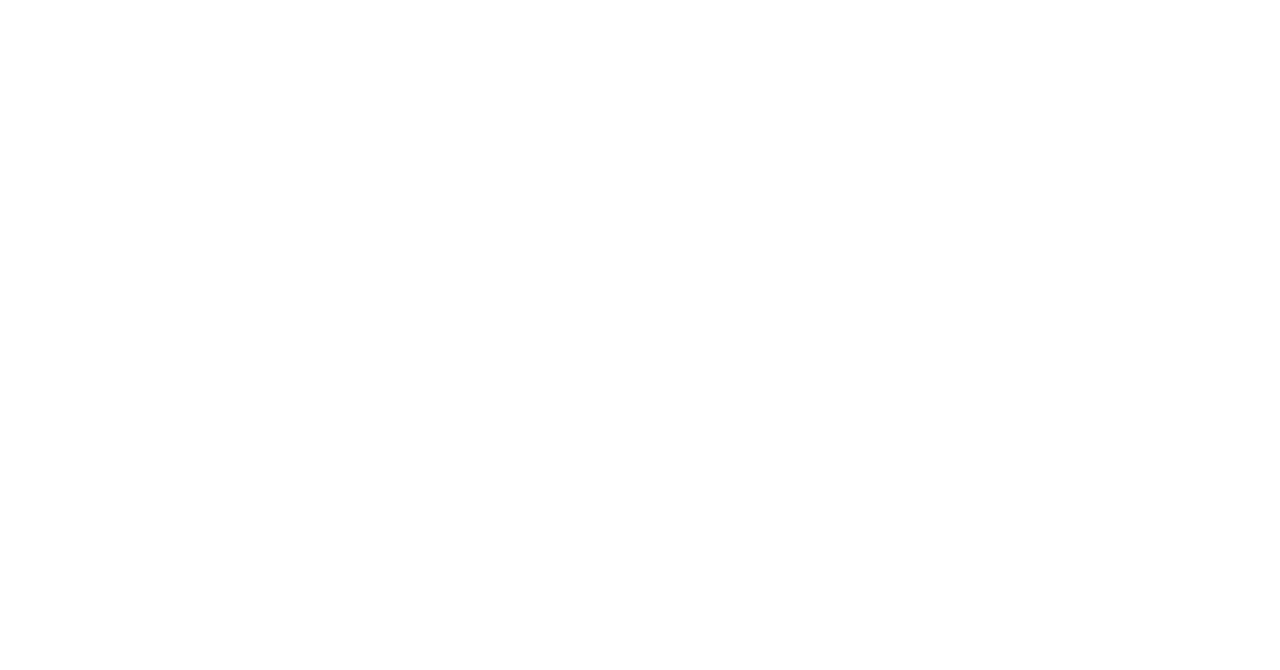
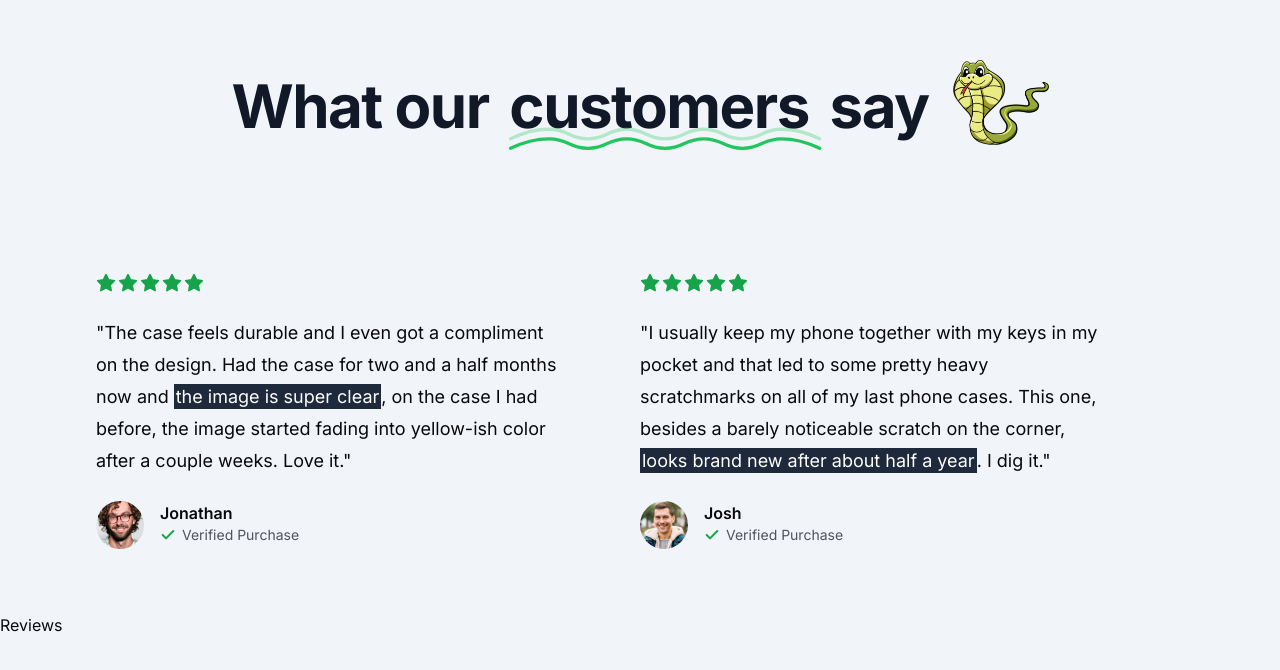
Before and after one commit to gabr1234iel/ecom-site, a Next.js app: page / in a window 1280 px wide. Shown: the part 1074-1744 px from the top of the page. Before the commit the page ends 1038 px from the top, so only its background shows below. Built offline with nearby package versions, Linux system fonts and the light colour scheme; no server answers.

Commit message:
testimonial section

```diff
--- a/src/app/page.tsx
+++ b/src/app/page.tsx
@@ -1,5 +1,7 @@
+import { Icons } from "@/components/Icons";
 import MaxWidthWrapper from "@/components/MaxWidthWrapper";
 import Phone from "@/components/Phone";
+import Reviews from "@/components/Reviews";
 import { Check, Star } from "lucide-react";
 
 export default function Home() {
@@ -102,6 +104,101 @@
         </MaxWidthWrapper>
       </section>
 
+      {/* {value proposition section} */}
+      <section className='bg-slate-100 grainy-dark py-24'>
+        <MaxWidthWrapper className='flex flex-col items-center gap-16 sm:gap-32'>
+          <div className='flex flex-col lg:flex-row items-center gap-4 sm:gap-6'>
+            <h2 className='order-1 mt-2 tracking-tight text-center text-balance !leading-tight font-bold text-5xl md:text-6xl text-gray-900'>
+              What our{' '}
+              <span className='relative px-2'>
+                customers{' '}
+                <Icons.underline className='hidden sm:block pointer-events-none absolute inset-x-0 -bottom-6 text-green-500' />
+              </span>{' '}
+              say
+            </h2>
+            <img src='/snake-2.png' className='w-24 order-0 lg:order-2' />
+          </div>
+
+          <div className='mx-auto grid max-w-2xl grid-cols-1 px-4 lg:mx-0 lg:max-w-none lg:grid-cols-2 gap-y-16'>
+            <div className='flex flex-auto flex-col gap-4 lg:pr-8 xl:pr-20'>
+              <div className='flex gap-0.5 mb-2'>
+                <Star className='h-5 w-5 text-green-600 fill-green-600' />
+                <Star className='h-5 w-5 text-green-600 fill-green-600' />
+                <Star className='h-5 w-5 text-green-600 fill-green-600' />
+                <Star className='h-5 w-5 text-green-600 fill-green-600' />
+                <Star className='h-5 w-5 text-green-600 fill-green-600' />
+              </div>
+              <div className='text-lg leading-8'>
+                <p>
+                  "The case feels durable and I even got a compliment on the
+                  design. Had the case for two and a half months now and{' '}
+                  <span className='p-0.5 bg-slate-800 text-white'>
+                    the image is super clear
+                  </span>
+                  , on the case I had before, the image started fading into
+                  yellow-ish color after a couple weeks. Love it."
+                </p>
+              </div>
+              <div className='flex gap-4 mt-2'>
+                <img
+                  className='rounded-full h-12 w-12 object-cover'
+                  src='/users/user-1.png'
+                  alt='user'
+                />
+                <div className='flex flex-col'>
+                  <p className='font-semibold'>Jonathan</p>
+                  <div className='flex gap-1.5 items-center text-zinc-600'>
+                    <Check className='h-4 w-4 stroke-[3px] text-green-600' />
+                    <p className='text-sm'>Verified Purchase</p>
+                  </div>
+                </div>
+              </div>
+            </div>
+
+            {/* second user review */}
+            <div className='flex flex-auto flex-col gap-4 lg:pr-8 xl:pr-20'>
+              <div className='flex gap-0.5 mb-2'>
+                <Star className='h-5 w-5 text-green-600 fill-green-600' />
+                <Star className='h-5 w-5 text-green-600 fill-green-600' />
+                <Star className='h-5 w-5 text-green-600 fill-green-600' />
+                <Star className='h-5 w-5 text-green-600 fill-green-600' />
+                <Star className='h-5 w-5 text-green-600 fill-green-600' />
+              </div>
+              <div className='text-lg leading-8'>
+                <p>
+                  "I usually keep my phone together with my keys in my pocket
+                  and that led to some pretty heavy scratchmarks on all of my
+                  last phone cases. This one, besides a barely noticeable
+                  scratch on the corner,{' '}
+                  <span className='p-0.5 bg-slate-800 text-white'>
+                    looks brand new after about half a year
+                  </span>
+                  . I dig it."
+                </p>
+              </div>
+              <div className='flex gap-4 mt-2'>
+                <img
+                  className='rounded-full h-12 w-12 object-cover'
+                  src='/users/user-4.jpg'
+                  alt='user'
+                />
+                <div className='flex flex-col'>
+                  <p className='font-semibold'>Josh</p>
+                  <div className='flex gap-1.5 items-center text-zinc-600'>
+                    <Check className='h-4 w-4 stroke-[3px] text-green-600' />
+                    <p className='text-sm'>Verified Purchase</p>
+                  </div>
+                </div>
+              </div>
+            </div>
+          </div>
+        </MaxWidthWrapper>
+
+        <div className='pt-16'>
+          <Reviews />
+        </div>
+      </section>
+
 
     </div>
   );
--- /dev/null
+++ b/src/components/Icons.tsx
@@ -0,0 +1,21 @@
+
+import { LucideProps } from 'lucide-react'
+
+export const Icons = {
+  underline: (props: LucideProps) => (
+    <svg {...props} viewBox='0 0 687 155'>
+      <g
+        stroke='currentColor'
+        strokeWidth='7'
+        fill='none'
+        fillRule='evenodd'
+        strokeLinecap='round'
+        strokeLinejoin='round'>
+        <path
+          d='M20 98c27-13.3333333 54-20 81-20 40.5 0 40.5 20 81 20s40.626917-20 81-20 40.123083 20 80.5 20 40.5-20 81-20 40.5 20 81 20 40.626917-20 81-20c26.915389 0 53.748722 6.6666667 80.5 20'
+          opacity='.3'></path>
+        <path d='M20 118c27-13.3333333 54-20 81-20 40.5 0 40.5 20 81 20s40.626917-20 81-20 40.123083 20 80.5 20 40.5-20 81-20 40.5 20 81 20 40.626917-20 81-20c26.915389 0 53.748722 6.6666667 80.5 20'></path>
+      </g>
+    </svg>
+  ),
+}
--- /dev/null
+++ b/src/components/Reviews.tsx
@@ -0,0 +1,9 @@
+import React from 'react'
+
+const Reviews = () => {
+  return (
+    <div>Reviews</div>
+  )
+}
+
+export default Reviews
```
